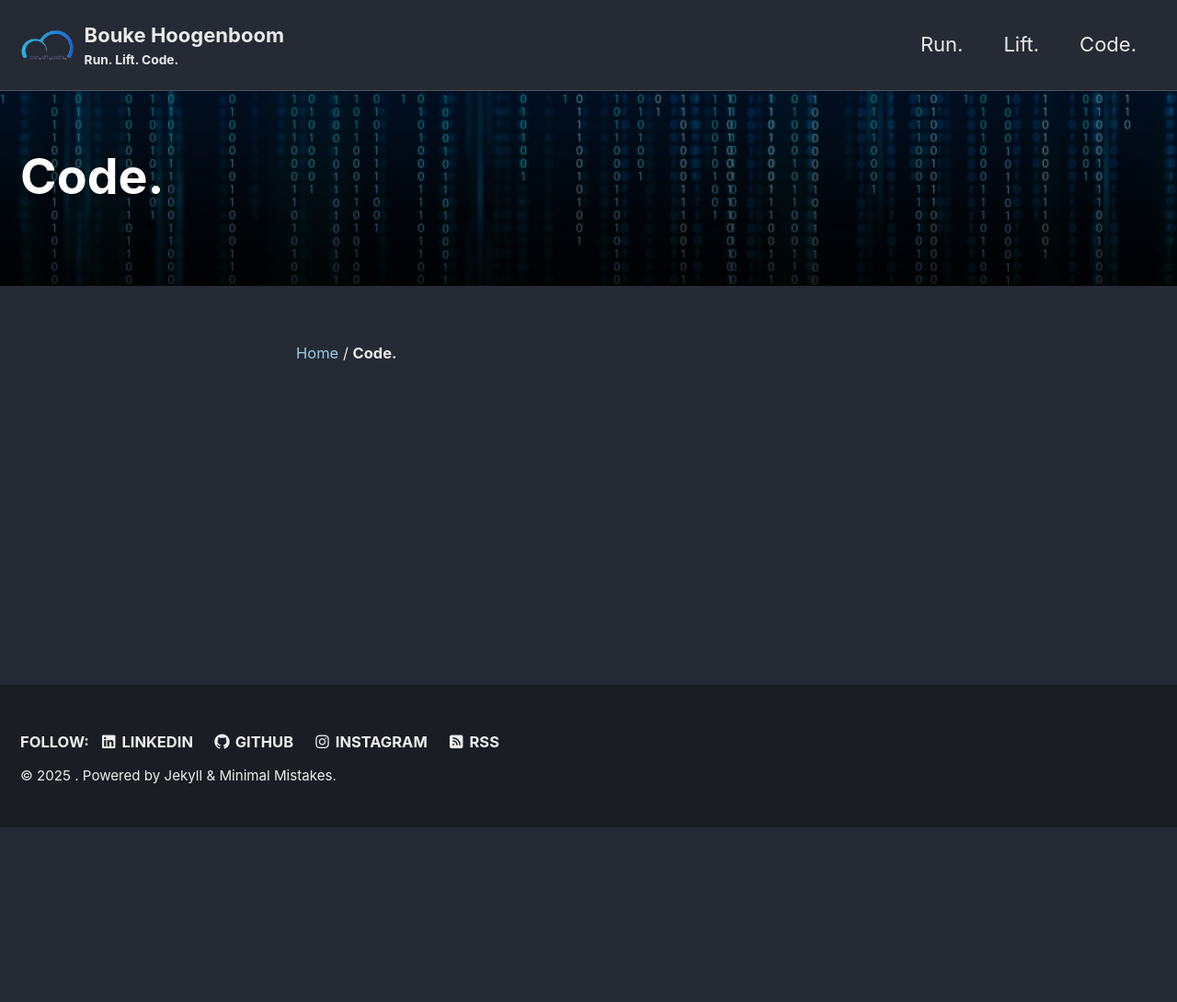
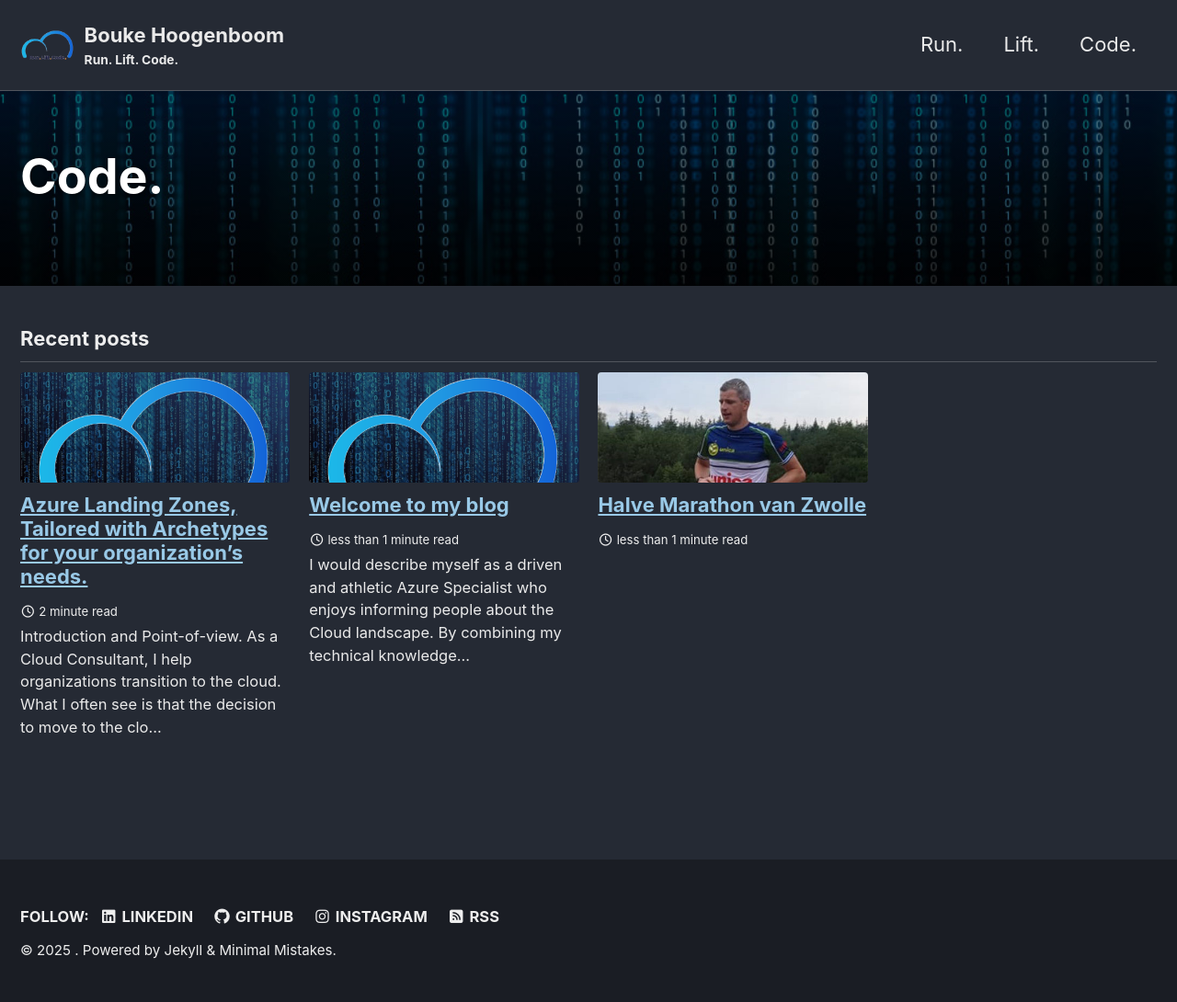
Before and after one commit to bhoogenboom/BoukeHoogenboom, a Jekyll site: the page built from _pages/code.md, in a window 1280 px wide. Shown: the whole page at 92% size. Built offline with Jekyll 4.4.1, drawn with Linux system fonts in a browser that asks for light colours; cached includes are drawn as plain includes; before the commit the page ends 900 px from its top, so only the background shows below that.

Commit message:
dfgdfgzg

```diff
--- a/_config.yml
+++ b/_config.yml
@@ -279,7 +279,7 @@ defaults:
       path: ""
       type: pages
     values:
-      layout: category
+      layout: home
       classes: wide
       entries_layout: grid
       author_profile: false
```
Also changed, not shown: _pages/code.md (+0 -1 lines).
